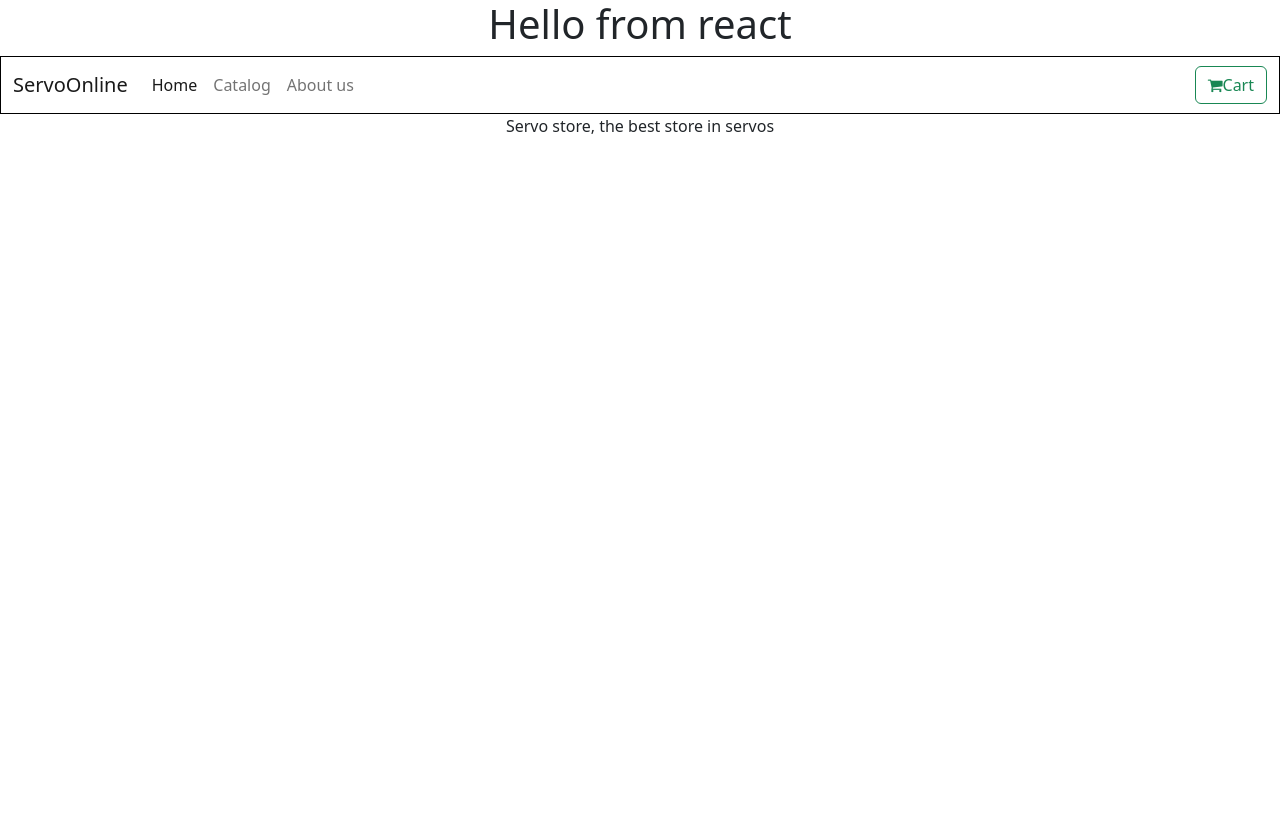
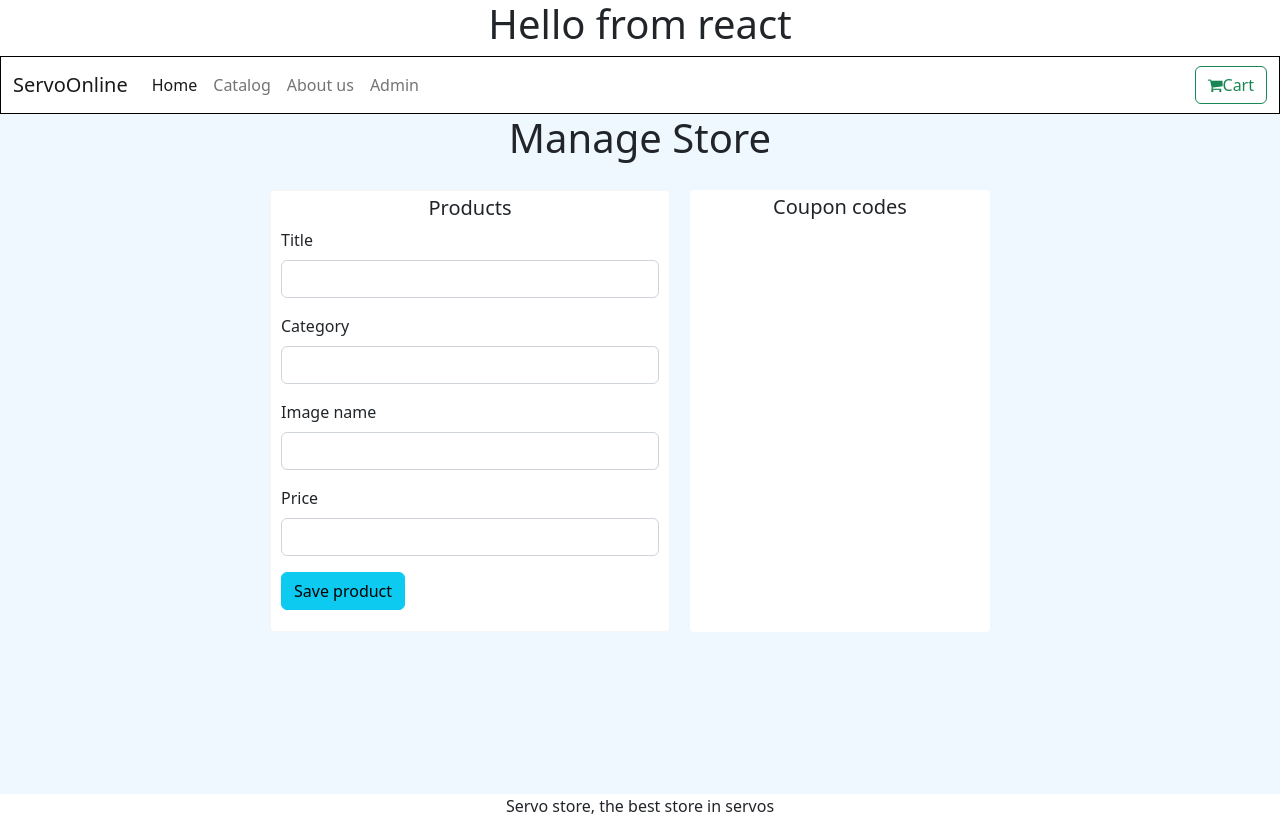
Before and after one commit to GiancarloCalette/onlinestore, a React (Create React App) app in the folder servoonline/: page /admin in a window 1280 px wide. Built offline with nearby package versions, Linux system fonts and the light colour scheme.

Commit message:
Class 2 - Assignment 2 (109)

```diff
--- a/servoonline/src/App.js
+++ b/servoonline/src/App.js
@@ -9,6 +9,7 @@ import About from './pages/about';
 import { BrowserRouter, Routes, Route} from 'react-router-dom';
 import 'font-awesome/css/font-awesome.min.css';
 import Cart from './pages/cart';
+import Admin from './pages/admin';
 
 function App() {
   return (
@@ -19,8 +20,9 @@ function App() {
         <Routes>
             <Route path='/' element={<Home></Home>}></Route>
             <Route path='/catalog' element={<Catalog></Catalog>}></Route>
-            <Route path='/' element={<About></About>}></Route>
+            <Route path='/about' element={<About></About>}></Route>
             <Route path='/' element={<Cart></Cart>}></Route>
+            <Route path='/admin' element={<Admin></Admin>}></Route>
         </Routes>
         <Footer></Footer>
       </BrowserRouter>
--- a/servoonline/src/components/navbar.jsx
+++ b/servoonline/src/components/navbar.jsx
@@ -2,35 +2,40 @@ import "./navbar.css";
 import { Link } from "react-router-dom";
 function Navbar() {
   return (
-    <nav class="navbar navbar-expand-lg bg-body-tertiary">
-      <div class="container-fluid">
-        <Link class="navbar-brand" to="/">
+    <nav className="navbar navbar-expand-lg bg-body-tertiary">
+      <div className="container-fluid">
+        <Link className="navbar-brand" to="/">
           ServoOnline
         </Link>
-        <button class="navbar-toggler" type="button" data-bs-toggle="collapse" data-bs-target="#navbarSupportedContent" aria-controls="navbarSupportedContent" aria-expanded="false" aria-label="Toggle navigation">
-          <span class="navbar-toggler-icon"></span>
+        <button className="navbar-toggler" type="button" data-bs-toggle="collapse" data-bs-target="#navbarSupportedContent" aria-controls="navbarSupportedContent" aria-expanded="false" aria-label="Toggle navigation">
+          <span className="navbar-toggler-icon"></span>
         </button>
-        <div class="collapse navbar-collapse" id="navbarSupportedContent">
-          <ul class="navbar-nav me-auto mb-2 mb-lg-0">
-            <li class="nav-item">
-              <Link class="nav-link active" aria-current="page" to="/">
+        <div className="collapse navbar-collapse" id="navbarSupportedContent">
+          <ul className="navbar-nav me-auto mb-2 mb-lg-0">
+            <li className="nav-item">
+              <Link className="nav-link active" aria-current="page" to="/">
                 Home
               </Link>
             </li>
-            <li class="nav-item">
-              <Link class="nav-link" to="/catalog">
+            <li className="nav-item">
+              <Link className="nav-link" to="/catalog">
                 Catalog
               </Link>
             </li>
-            <li class="nav-item">
-              <Link class="nav-link" to="/about">
+            <li className="nav-item">
+              <Link className="nav-link" to="/about">
                 About us
               </Link>
             </li>
+            <li className="nav-item">
+              <Link className="nav-link" to="/admin">
+                Admin
+              </Link>
+            </li>
           </ul>
-          <form class="d-flex" role="search">
-            <Link class="btn btn-outline-success" to="/cart">
-            <i class="fa fa-shopping-cart" aria-hidden="true"></i>
+          <form className="d-flex" role="search">
+            <Link className="btn btn-outline-success" to="/cart">
+            <i className="fa fa-shopping-cart" aria-hidden="true"></i>
             Cart
             </Link>
           </form>
--- a/servoonline/src/components/product.jsx
+++ b/servoonline/src/components/product.jsx
@@ -15,6 +15,9 @@ function Product(props){
         let total = props.data.price * quantity;
         return total.toFixed(2);
     }
+    function handleAddClick(){
+        console.log("Hello");
+    }
     return(
         <div className="product">
             <h5>{props.data.title}</h5>
@@ -25,7 +28,7 @@ function Product(props){
             </div>
             <div className="controls">
                 <QuantityPicker onChange={onQuantityChange}></QuantityPicker>
-                <button type="button" className="btn btn-info"><i class="fa fa-cart-plus" aria-hidden="true"></i></button>
+                <button type="button" className="btn btn-info" onClick={handleAddClick}><i class="fa fa-cart-plus" aria-hidden="true"></i></button>
             </div>
 
         </div>
--- a/servoonline/src/pages/about.jsx
+++ b/servoonline/src/pages/about.jsx
@@ -1,9 +1,29 @@
 import "./about.css";
+import { useState } from "react";
+
 function About() {
+  const [displayEmail, setDisplayEmail] = useState(false);
+
+  function toggleEmail(){
+    console.log("giancarlo.calette@uabc.edu.mx")
+    setDisplayEmail(true);
+  }
+
+  function getEmailSection(){
+    if(displayEmail){
+      return <h5>giancarlo.calette@uabc.edu.mx</h5>
+    }
+    else {
+      return null;
+    }
+
+  }
+
   return (
     <div className="About">
       <h1>Giancarlo Calette</h1>
-      <h5>giancarlo.calette@uabc.edu.mx</h5>
+      {getEmailSection()}
+      <button className="btn btn-sm btn-dark" onClick={toggleEmail}>Show email</button>
     </div>
   );
 }
--- /dev/null
+++ b/servoonline/src/pages/admin.css
@@ -0,0 +1,33 @@
+.admin {
+  background-color: aliceblue;
+  min-height: 85vh;
+}
+
+.admin main {
+  display: flex;
+  padding-top: 20px;
+  justify-content: center;
+}
+
+.admin #products {
+  flex: 2;
+  background-color: white;
+  padding: 5px 10px;
+  border: 1px solid whitesmoke;
+  margin-right: 20px;
+  border-radius: 4px;
+  max-width: 400px;
+}
+
+.admin #coupons {
+  flex: 1;
+  background-color: white;
+  padding: 5px 10px;
+  margin-right: 20px;
+  border-radius: 4px;
+  max-width: 300px;
+}
+
+.admin form {
+  text-align: left;
+}
--- /dev/null
+++ b/servoonline/src/pages/admin.jsx
@@ -0,0 +1,54 @@
+import "./admin.css";
+import { useState } from "react";
+function Admin() {
+    const [product, setProduct] = useState({});
+    function handleTextChange(e){
+        const value = e.target.value;
+        const name = e.target.name;
+
+        product[name] = value;
+        let copy = {...product};
+        copy[name] = value;
+        setProduct(copy);
+    }
+    function saveProduct(){
+        console.log(product);
+    }
+    return (
+    <div className="admin">
+      <h1>Manage Store</h1>
+      <main>
+        <section id="products">
+          <h5>Products</h5>
+          <form>
+            <div className="mb-3">
+              <label className="form-label">Title</label>
+              <input name="title" onChange={handleTextChange} type="text" className="form-control"></input>
+            </div>
+            <div className="mb-3">
+              <label className="form-label">Category</label>
+              <input name="category" onChange={handleTextChange} type="text" className="form-control"></input>
+            </div>
+            <div className="mb-3">
+              <label className="form-label">Image name</label>
+              <input name="image" onChange={handleTextChange} type="text" className="form-control"></input>
+            </div>
+            <div className="mb-3">
+              <label className="form-label">Price</label>
+              <input name="price" onChange={handleTextChange} type="text" className="form-control"></input>
+            </div>
+            <div className="mb-3">
+              <button type="button" onClick={saveProduct} className="btn btn-info">Save product</button>
+            </div>
+          </form>
+        </section>
+
+        <section id="coupons">
+          <h5>Coupon codes</h5>
+        </section>
+      </main>
+    </div>
+  );
+}
+
+export default Admin;
```
